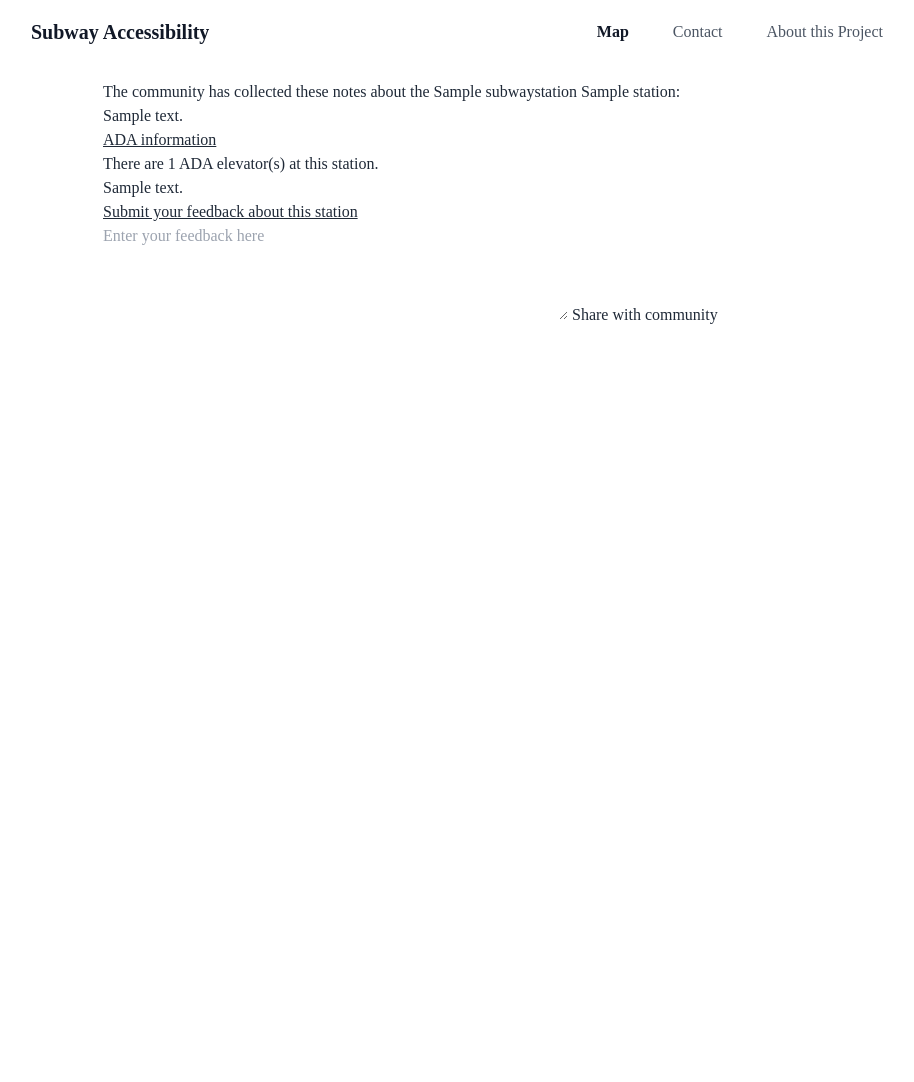
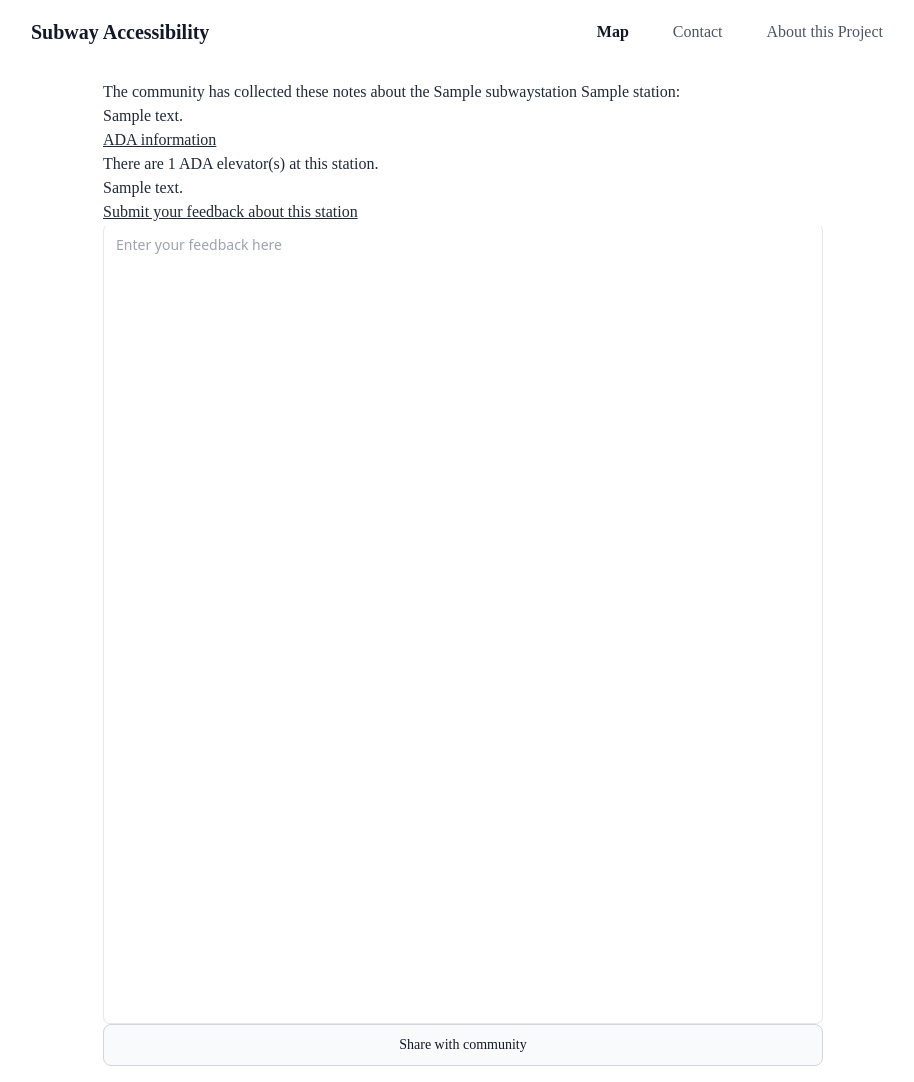
Before and after one commit to isaacdonis/acta-map, a Django app: page /stationfeedback/1/ in a window 1280 px wide. Shown: the whole page, without its empty margins (177-1091 px from the left). Before the commit the page ends 324 px from the top, so only its background shows below. Run offline with Django 4.2, Linux system fonts and the light colour scheme; tables that the repository leaves empty hold one stand-in row (values such as "Sample post"); style sheets or scripts are compiled from the project's sources; some libraries are stand-ins or nearby versions.

Commit message:
submit button and text box iterations

```diff
--- a/mainmap/templates/station_feedback.html
+++ b/mainmap/templates/station_feedback.html
@@ -18,8 +18,8 @@
 <form action="" method="post">
     {% csrf_token %}
 
-    <textarea name="feedback" rows="4" cols="50" placeholder="Enter your feedback here"></textarea>
+    <textarea name="feedback" rows="4" cols="50" class="peer h-full min-h-[100px] w-full resize-none rounded-[7px] border border-blue-gray-200 border-t-transparent bg-transparent px-3 py-2.5 font-sans text-sm font-normal text-blue-gray-700 outline outline-0 transition-all placeholder-shown:border placeholder-shown:border-blue-gray-200 placeholder-shown:border-t-blue-gray-200 focus:border-2 focus:border-gray-900 focus:border-t-transparent focus:outline-0 disabled:resize-none disabled:border-0 disabled:bg-blue-gray-50" placeholder="Enter your feedback here"></textarea>
 
-    <input type="submit" value="Share with community">
+    <input type="submit" class="bg-gray-50 border border-gray-300 text-gray-900 text-sm rounded-lg focus:ring-blue-500 focus:border-blue-500 block w-full p-2.5 dark:bg-gray-700 dark:border-gray-600 dark:placeholder-gray-400 dark:text-white dark:focus:ring-blue-500 dark:focus:border-blue-500" value="Share with community">
 </form>
 {% endblock content%}
```
